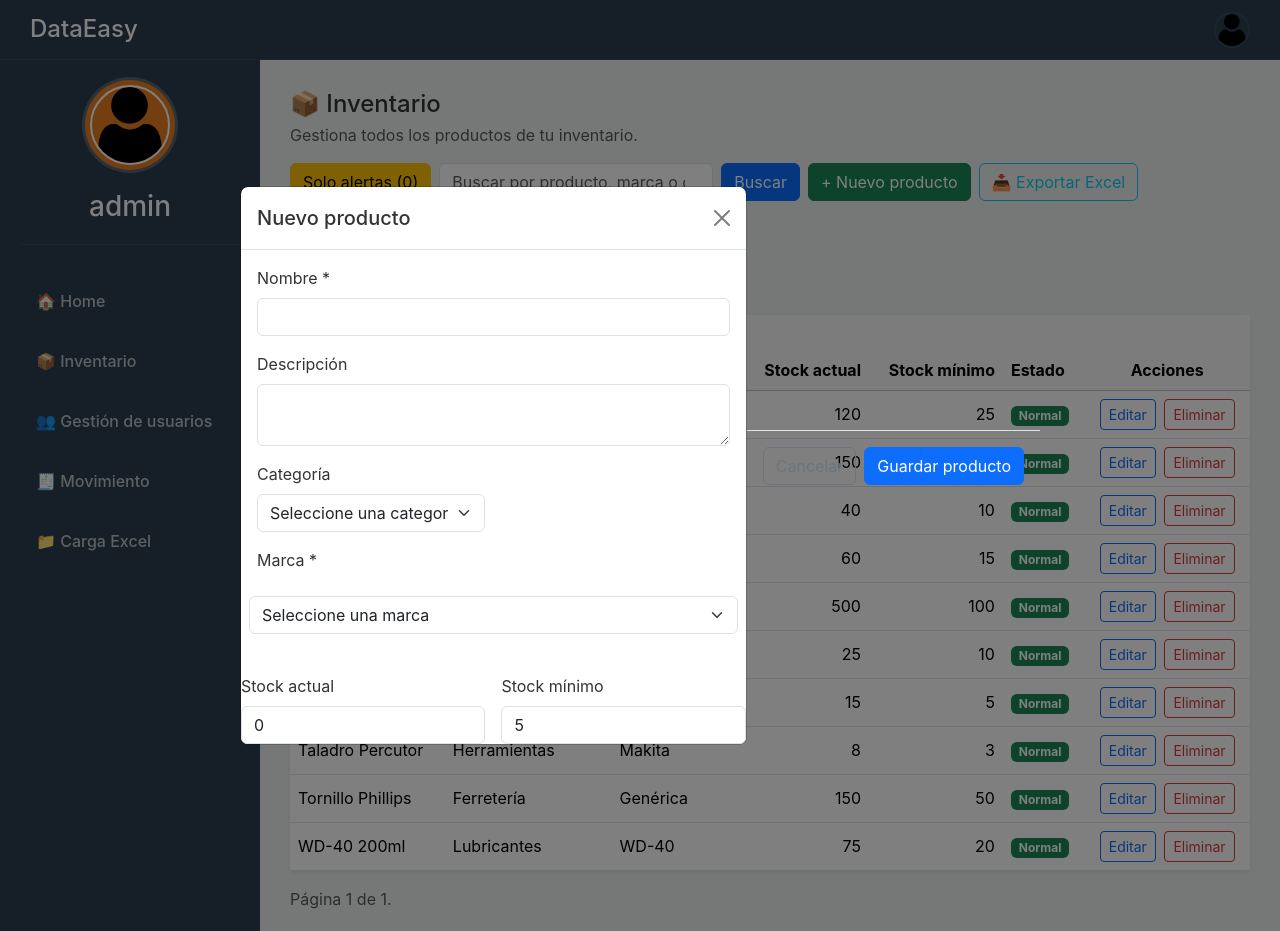
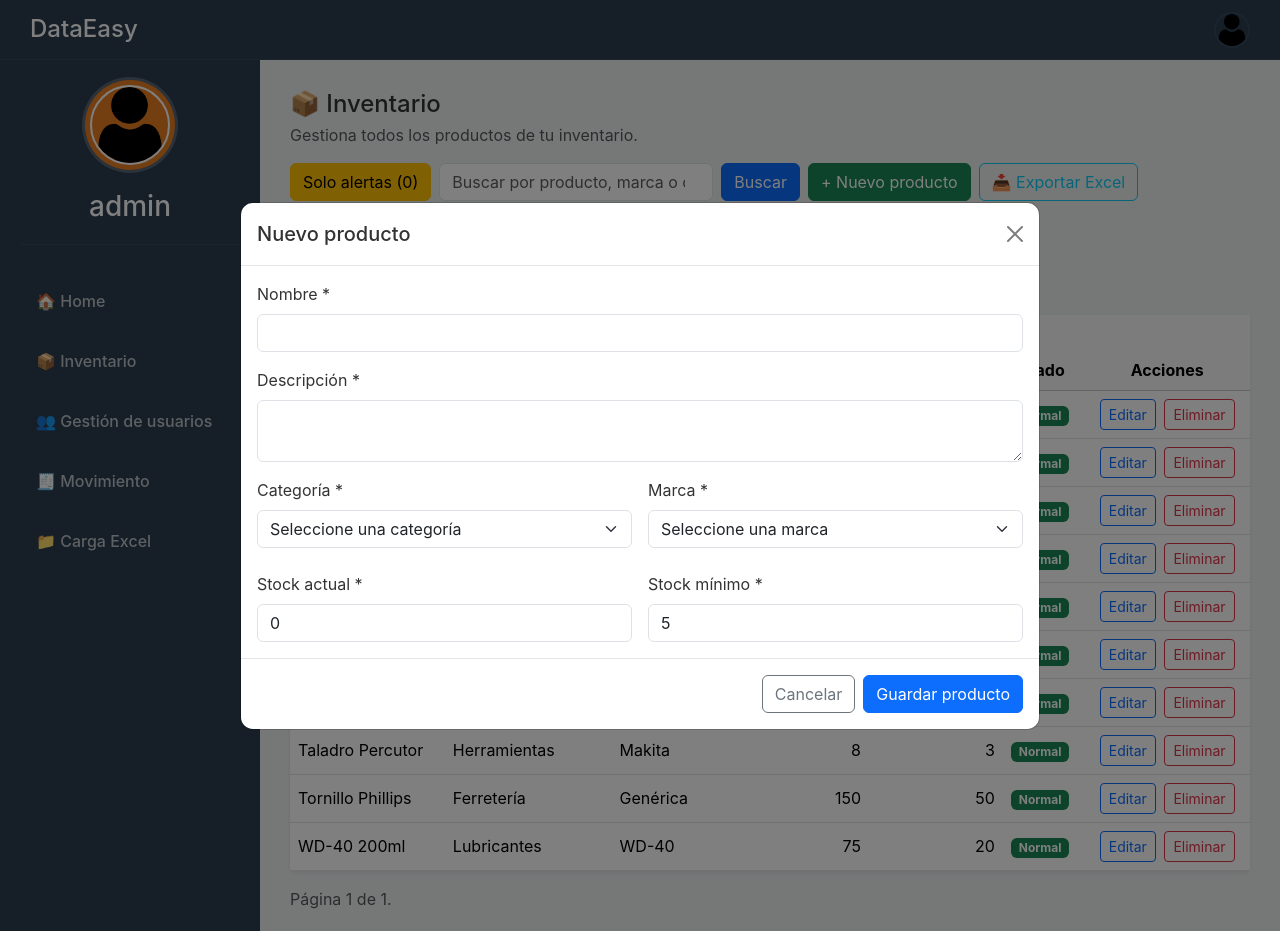
Before and after one commit to 20550361/data-easy, a Django app: page /inventario/ in a window 1280 px wide, after a click on "+ Nuevo producto". Run offline with Django 5.2, Linux system fonts and the light colour scheme; a user stored in the database is signed in; data comes from the database, SQL or seed files in the repository.

Commit message:
inventario

```diff
--- a/miweb/settings.py
+++ b/miweb/settings.py
@@ -119,7 +119,7 @@ DATABASES = {
         'ENGINE': 'django.db.backends.mysql',
         'NAME': 'dataeasy',
         'USER': 'root',
-        'PASSWORD': '123456',
+        'PASSWORD': 'Admin1234',
         'HOST': 'localhost',
         'PORT': '3306',
         'OPTIONS': {
--- a/templates/inventario.html
+++ b/templates/inventario.html
@@ -13,6 +13,17 @@
   }
   .inv-summary-label { font-size: .85rem; color: #6b7280; margin-bottom: 2px; }
   .inv-summary-value { font-size: 1.4rem; font-weight: 700; }
+
+  /* Arreglo visual del modal */
+  .modal-content {
+    border-radius: .8rem;
+  }
+  .modal-header {
+    border-bottom: 1px solid #e5e7eb;
+  }
+  .modal-footer {
+    border-top: 1px solid #e5e7eb;
+  }
 </style>
 {% endblock %}
 
@@ -36,7 +47,8 @@
 
       <form method="get" class="d-flex gap-2">
         <input type="search" class="form-control" name="q" value="{{ search_query }}"
-               placeholder="Buscar por producto, marca o categoría...">
+               placeholder="Buscar por producto, marca o categoría..."
+               maxlength="30">
         <button type="submit" class="btn btn-primary">Buscar</button>
 
         {% if search_query or request.GET.f_categoria or request.GET.f_marca %}
@@ -49,13 +61,10 @@
       </button>
 
       <a href="{% url 'exportar_excel' %}?q={{ search_query }}{% if solo_alertas %}&solo_alertas=1{% endif %}"
-         class="btn btn-outline-info">
-        📥 Exportar Excel
-      </a>
+         class="btn btn-outline-info">📥 Exportar Excel</a>
 
     </div>
   </div>
-
 
   <!-- TARJETAS -->
   <div class="row g-3 mb-3">
@@ -73,14 +82,12 @@
     </div>
   </div>
 
-
   {% if total_alertas %}
   <div class="alert alert-warning d-flex align-items-center mb-3">
     <span class="me-2">⚠️</span>
     <div>Hay <strong>{{ total_alertas }}</strong> productos con stock bajo o sin stock.</div>
   </div>
   {% endif %}
-
 
   <!-- TABLA -->
   <div class="card border-0 shadow-sm">
@@ -90,20 +97,21 @@
           <thead class="table-light">
             <tr>
               <th>Producto</th>
-               <!-- FILTRO DENTRO DE CATEGORÍA -->
+
+              <!-- FILTRO CATEGORÍA -->
               <th>
                 Categoría
                 <form method="get">
                   <select name="f_categoria" class="form-select form-select-sm mt-1" onchange="this.form.submit()">
                     <option value="">Todas</option>
                     {% for c in categorias %}
-                      <option value="{{ c.id }}" {% if request.GET.f_categoria == c.id|stringformat:'s' %}selected{% endif %}>
+                      <option value="{{ c.id }}"
+                              {% if request.GET.f_categoria == c.id|stringformat:'s' %}selected{% endif %}>
                         {{ c.nombre_categoria }}
                       </option>
                     {% endfor %}
                   </select>
 
-                  <!-- Mantener otros filtros -->
                   {% if request.GET.f_marca %}
                     <input type="hidden" name="f_marca" value="{{ request.GET.f_marca }}">
                   {% endif %}
@@ -116,20 +124,20 @@
                 </form>
               </th>
 
-              <!-- FILTRO DENTRO DE MARCA -->
+              <!-- FILTRO MARCA -->
               <th>
                 Marca
                 <form method="get">
                   <select name="f_marca" class="form-select form-select-sm mt-1" onchange="this.form.submit()">
                     <option value="">Todas</option>
                     {% for m in marcas %}
-                      <option value="{{ m.id }}" {% if request.GET.f_marca == m.id|stringformat:'s' %}selected{% endif %}>
+                      <option value="{{ m.id }}"
+                              {% if request.GET.f_marca == m.id|stringformat:'s' %}selected{% endif %}>
                         {{ m.nombre_marca }}
                       </option>
                     {% endfor %}
                   </select>
 
-                  <!-- Mantener otros filtros -->
                   {% if request.GET.f_categoria %}
                     <input type="hidden" name="f_categoria" value="{{ request.GET.f_categoria }}">
                   {% endif %}
@@ -148,21 +156,21 @@
               <th class="text-center">Acciones</th>
             </tr>
           </thead>
+
           <tbody>
-
             {% for producto in page_obj %}
               {% with sa=producto.stock_actual sm=producto.stock_minimo %}
               <tr class="{% if sa == 0 %}table-danger{% elif sa <= sm %}table-warning{% endif %}">
                 <td>{{ producto.nombre_producto }}</td>
                 <td>{{ producto.categoria.nombre_categoria|default:"N/A" }}</td>
                 <td>{{ producto.marca.nombre_marca|default:"N/A" }}</td>
-                <td class="text-end">{{ sa }}</td>
-                <td class="text-end">{{ sm }}</td>
+                <td class="text-end">{{ producto.stock_actual }}</td>
+                <td class="text-end">{{ producto.stock_minimo }}</td>
 
                 <td>
-                  {% if sa == 0 %}
+                  {% if producto.stock_actual == 0 %}
                     <span class="badge bg-danger">Sin stock</span>
-                  {% elif sa <= sm %}
+                  {% elif producto.stock_actual <= producto.stock_minimo %}
                     <span class="badge bg-warning text-dark">Stock bajo</span>
                   {% else %}
                     <span class="badge bg-success">Normal</span>
@@ -171,9 +179,8 @@
 
                 <td class="text-center">
 
-                  <!-- BOTÓN EDITAR -->
-                  <button type="button"
-                          class="btn btn-sm btn-outline-primary me-1 btn-edit"
+                  <!-- EDITAR -->
+                  <button type="button" class="btn btn-sm btn-outline-primary me-1 btn-edit"
                           data-bs-toggle="modal"
                           data-bs-target="#modalEditarProducto"
 
@@ -187,9 +194,8 @@
                     Editar
                   </button>
 
-                  <!-- BOTÓN ELIMINAR -->
-                  <button type="button"
-                          class="btn btn-sm btn-outline-danger btn-delete"
+                  <!-- ELIMINAR -->
+                  <button type="button" class="btn btn-sm btn-outline-danger btn-delete"
                           data-bs-toggle="modal"
                           data-bs-target="#modalEliminarProducto"
                           data-url="{% url 'inventario_eliminar' producto.id %}"
@@ -202,18 +208,15 @@
               {% endwith %}
             {% empty %}
               <tr>
-                <td colspan="7" class="text-center text-muted py-4">
-                  No se encontraron productos.
-                </td>
+                <td colspan="7" class="text-center text-muted py-4">No se encontraron productos.</td>
               </tr>
             {% endfor %}
+          </tbody>
 
-          </tbody>
         </table>
       </div>
     </div>
   </div>
-
 
   <!-- PAGINACIÓN -->
   <div class="d-flex justify-content-between align-items-center mt-3">
@@ -238,11 +241,11 @@
 
 </div>
 
-
 <!-- MODAL NUEVO PRODUCTO -->
 <div class="modal fade" id="modalNuevoProducto" tabindex="-1">
   <div class="modal-dialog modal-lg modal-dialog-centered">
     <div class="modal-content">
+
       <form method="post" action="{% url 'inventario_nuevo' %}">
         {% csrf_token %}
         <div class="modal-header">
@@ -251,19 +254,20 @@
         </div>
 
         <div class="modal-body">
+
           <div class="mb-3">
             <label class="form-label">Nombre *</label>
             <input type="text" name="nombre_producto" class="form-control" required>
           </div>
 
           <div class="mb-3">
-            <label class="form-label">Descripción</label>
+            <label class="form-label">Descripción *</label>
             <textarea name="descripcion" class="form-control" required></textarea>
           </div>
 
           <div class="row g-3">
             <div class="col-md-6">
-              <label class="form-label">Categoría</label>
+              <label class="form-label">Categoría *</label>
               <select name="categoria" class="form-select" required>
                 <option value="" disabled selected>Seleccione una categoría</option>
                 {% for c in categorias %}
@@ -272,6 +276,7 @@
               </select>
             </div>
 
+            <div class="col-md-6">
               <label class="form-label">Marca *</label>
               <select name="marca" class="form-select" required>
                 <option value="" disabled selected>Seleccione una marca</option>
@@ -284,12 +289,12 @@
 
           <div class="row g-3 mt-2">
             <div class="col-md-6">
-              <label class="form-label">Stock actual</label>
-              <input type="number" name="stock_actual" class="form-control" min="0" value="0">
+              <label class="form-label">Stock actual *</label>
+              <input type="number" name="stock_actual" class="form-control" min="0" value="0" required>
             </div>
             <div class="col-md-6">
-              <label class="form-label">Stock mínimo</label>
-              <input type="number" name="stock_minimo" class="form-control" min="0" value="5">
+              <label class="form-label">Stock mínimo *</label>
+              <input type="number" name="stock_minimo" class="form-control" min="0" value="5" required>
             </div>
           </div>
 
@@ -299,39 +304,41 @@
           <button type="button" class="btn btn-outline-secondary" data-bs-dismiss="modal">Cancelar</button>
           <button type="submit" class="btn btn-primary">Guardar producto</button>
         </div>
+
       </form>
     </div>
   </div>
 </div>
 
-
 <!-- MODAL EDITAR -->
 <div class="modal fade" id="modalEditarProducto" tabindex="-1">
   <div class="modal-dialog modal-lg modal-dialog-centered">
     <div class="modal-content">
+
       <form method="post">
         {% csrf_token %}
-
         <div class="modal-header">
           <h5 class="modal-title">Editar producto</h5>
           <button type="button" class="btn-close" data-bs-dismiss="modal"></button>
         </div>
 
         <div class="modal-body">
+
           <div class="mb-3">
             <label class="form-label">Nombre *</label>
             <input type="text" name="nombre_producto" class="form-control" required>
           </div>
 
           <div class="mb-3">
-            <label class="form-label">Descripción</label>
-            <textarea name="descripcion" class="form-control"></textarea>
+            <label class="form-label">Descripción *</label>
+            <textarea name="descripcion" class="form-control" required></textarea>
           </div>
 
           <div class="row g-3">
+
             <div class="col-md-6">
-              <label class="form-label">Categoría</label>
-              <select name="categoria" class="form-select">
+              <label class="form-label">Categoría *</label>
+              <select name="categoria" class="form-select" required>
                 {% for c in categorias %}
                   <option value="{{ c.id }}">{{ c.nombre_categoria }}</option>
                 {% endfor %}
@@ -339,26 +346,31 @@
             </div>
 
             <div class="col-md-6">
-              <label class="form-label">Marca</label>
-              <select name="marca" class="form-select">
+              <label class="form-label">Marca *</label>
+              <select name="marca" class="form-select" required>
                 {% for m in marcas %}
                   <option value="{{ m.id }}">{{ m.nombre_marca }}</option>
                 {% endfor %}
               </select>
             </div>
+
           </div>
 
           <div class="row g-3 mt-2">
+
             <div class="col-md-6">
-              <label class="form-label">Stock actual</label>
-              <input type="number" name="stock_actual" class="form-control" min="0">
+              <label class="form-label">Stock actual *</label>
+              <input type="number" name="stock_actual" class="form-control" min="0" required readonly disabled>
+
             </div>
 
             <div class="col-md-6">
-              <label class="form-label">Stock mínimo</label>
-              <input type="number" name="stock_minimo" class="form-control" min="0">
+              <label class="form-label">Stock mínimo *</label>
+              <input type="number" name="stock_minimo" class="form-control" min="0" required>
             </div>
+
           </div>
+
         </div>
 
         <div class="modal-footer">
@@ -370,7 +382,6 @@
     </div>
   </div>
 </div>
-
 
 <!-- MODAL ELIMINAR -->
 <div class="modal fade" id="modalEliminarProducto" tabindex="-1">
@@ -394,10 +405,7 @@
   </div>
 </div>
 
-
-<!-- =============================================== -->
-<!-- JAVASCRIPT: LLENAR MODALES (EDITAR + ELIMINAR) -->
-<!-- =============================================== -->
+<!-- JS: MODALES -->
 <script>
 document.addEventListener("DOMContentLoaded", function () {
 
@@ -406,10 +414,9 @@ document.addEventListener("DOMContentLoaded", function () {
 
     editButtons.forEach(btn => {
         btn.addEventListener("click", () => {
-            // URL correcta
+
             editForm.action = btn.dataset.url;
 
-            // llenar datos
             editForm.querySelector("input[name='nombre_producto']").value = btn.dataset.nombre;
             editForm.querySelector("textarea[name='descripcion']").value = btn.dataset.descripcion;
             editForm.querySelector("select[name='categoria']").value = btn.dataset.categoria;
@@ -419,7 +426,6 @@ document.addEventListener("DOMContentLoaded", function () {
         });
     });
 
-    // ELIMINAR
     const deleteButtons = document.querySelectorAll(".btn-delete");
     const deleteForm = document.querySelector("#modalEliminarProducto form");
     const deleteName = document.querySelector("#delete-product-name");
@@ -434,67 +440,4 @@ document.addEventListener("DOMContentLoaded", function () {
 });
 </script>
 
-{% if total_alertas > 0 %}
-<div class="modal fade" id="alertaInventarioModal" tabindex="-1" aria-hidden="true">
-  <div class="modal-dialog modal-dialog-centered">
-    <div class="modal-content">
-
-      <div class="modal-header
-        {% if sin_stock_items.count > 0 %} bg-danger text-white
-        {% else %} bg-warning
-        {% endif %}">
-        <h5 class="modal-title">
-          {% if sin_stock_items.count > 0 %}
-            🔴 Productos sin stock
-          {% else %}
-            🟡 Productos con stock bajo
-          {% endif %}
-        </h5>
-      </div>
-
-      <div class="modal-body">
-
-        {% if sin_stock_items %}
-          <h6>🔴 Sin stock</h6>
-          <ul class="mb-3">
-            {% for p in sin_stock_items %}
-              <li><strong>{{ p.nombre_producto }}</strong>
-                — {{ p.categoria.nombre_categoria|default:"N/A" }}
-              </li>
-            {% endfor %}
-          </ul>
-          <hr>
-        {% endif %}
-
-        {% if bajo_stock_items %}
-          <h6>🟡 Stock bajo</h6>
-          <ul>
-            {% for p in bajo_stock_items %}
-              <li>
-                <strong>{{ p.nombre_producto }}</strong>
-                — {{ p.categoria.nombre_categoria|default:"N/A" }}
-                ({{ p.stock_actual }}/{{ p.stock_minimo }})
-              </li>
-            {% endfor %}
-          </ul>
-        {% endif %}
-
-      </div>
-
-    </div>
-  </div>
-</div>
-
-<script>
-document.addEventListener('DOMContentLoaded', function () {
-    var alertaModal = document.getElementById('alertaInventarioModal');
-    if (alertaModal) {
-        var modal = new bootstrap.Modal(alertaModal);
-        modal.show();
-    }
-});
-</script>
-{% endif %}
-
-
 {% endblock %}
```
Lines whose indentation alone changed are shown as unchanged.
